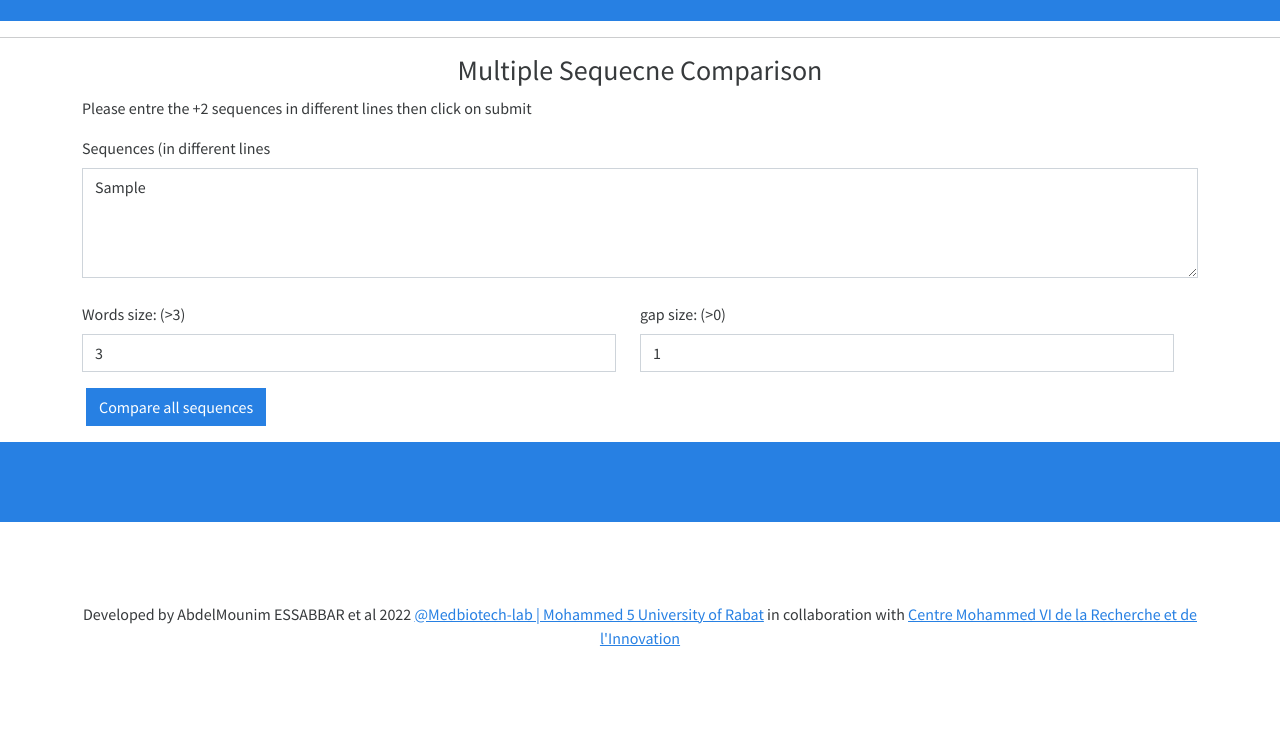
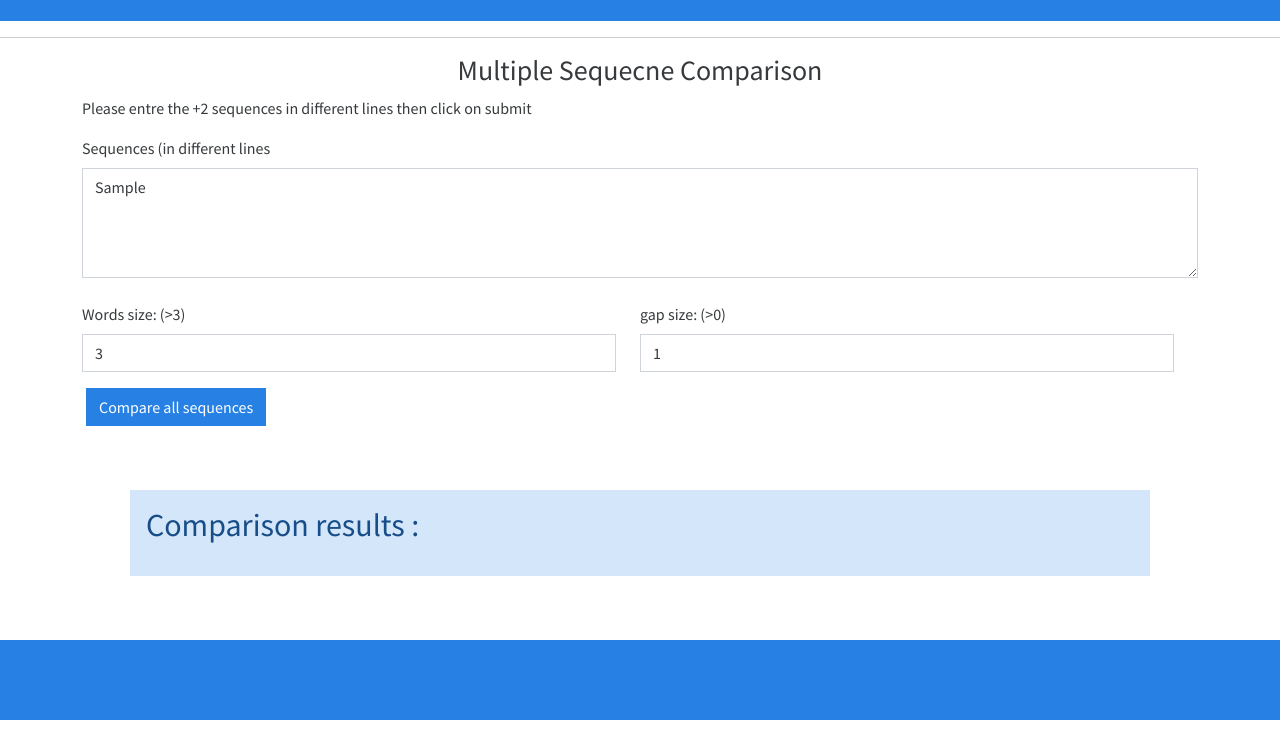
Before and after one commit to mouneem/BiNGO-3C, a plain HTML site: page SW3C_webserver/index.html in a window 1280 px wide. Both pictures are taken after typing "Sample" into the empty fields and a click on the button "Compare all sequences". Shown: the part 782-1512 px from the top of the page. Drawn offline with nearby package versions, Linux system fonts and the light colour scheme.

Commit message:
Multi_webserver

```diff
--- a/SW3C_webserver/assets/processing.js
+++ b/SW3C_webserver/assets/processing.js
@@ -99,7 +99,13 @@ function multiple(){
 	console.log(scores);
 	console.log('all_words.length');
 	console.log(sequencesArray.length);
-	makeTriMatrix(scores, sequencesArray.length);
+	var mutli_output = makeTriMatrix(scores, sequencesArray.length);
+
+	var sm_sc = document.getElementById("content_multi");
+	sm_sc.innerHTML = mutli_output ;
+
+	var x = document.getElementById("results_multi");
+	  x.style.display = "block";
 
 }
 
@@ -134,19 +140,16 @@ function scores_multi(wordList){
 
 function makeTriMatrix(scoresList, Nelement){
 	var index= 0;
+	var lines = '';
 	for(m=0; m < Nelement; m++){
-		var line = '';
 		for(n=0; n<m; n++){
-			if(n == m)
-				continue;
-			else
-				line += scoresList[index];
-				line += ' - ';
-				index+=1
+			var line = '';
+			line += 'Sequence #' + String(m+1) + ' / ' + 'Sequence #' + String(n+1) + ' : ' + String( scoresList.shift().toFixed(4))
+			console.log(line)
+			lines += line + '<br>';
 		}
-		console.log(line)
 	}
-	return;
+	return lines;
 }
 
 
--- a/SW3C_webserver/index.html
+++ b/SW3C_webserver/index.html
@@ -211,6 +211,22 @@ Sequence3...
       </form>
     </div>
 
+
+
+    <div class=" bg-white" style="display: none;" id="results_multi">
+      <div class="container ">
+        <div class="col-12 text-left text-white p-5">
+          <div class="alert alert-dismissible alert-primary ">
+            <h2>Comparison results :</h2>
+              <p id="content_multi" ></p>
+
+          </div>
+        </div>
+      </div>
+    </div>
+
+
+
     <!--  -->
     <!--  -->
     <!--  -->
```
